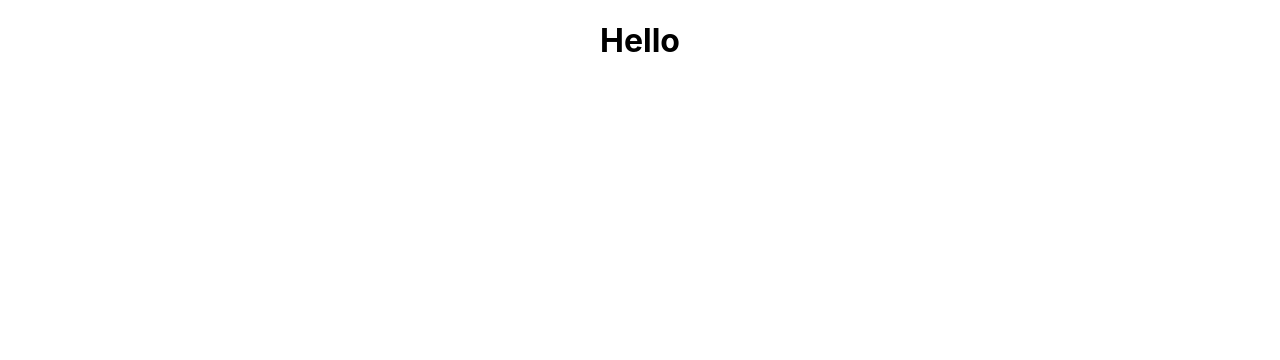
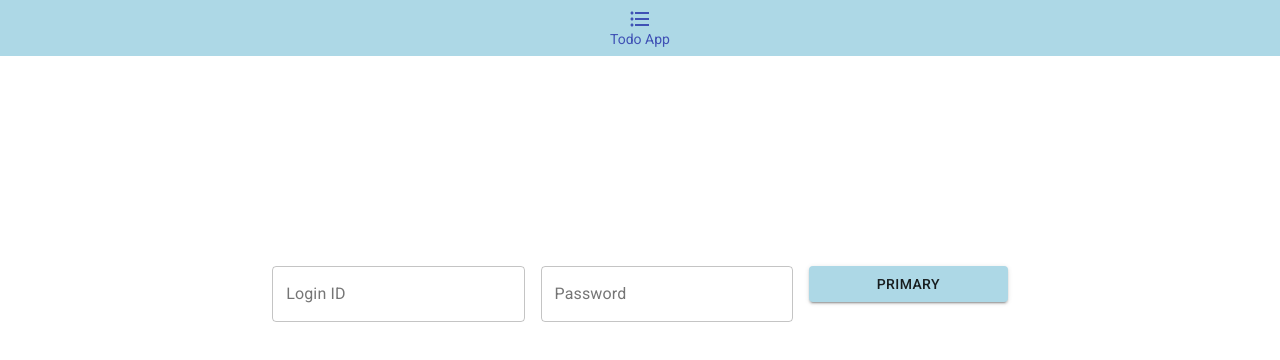
Before and after one commit to HarshNagra/todo-app-springboot-react, a React (Create React App) app in the folder frontend/todo-app-pwa/: page /login in a window 1280 px wide. Shown: the top 360 px of the page. Built offline with nearby package versions, Linux system fonts and the light colour scheme.

Commit message:
Login page first set up

```diff
--- a/frontend/todo-app-pwa/src/App.js
+++ b/frontend/todo-app-pwa/src/App.js
@@ -1,11 +1,14 @@
 import React from 'react';
-import logo from './logo.svg';
 import './App.css';
+import Navigation from "./components/navigation";
+import Login from "./components/login";
+
 
 function App() {
   return (
     <div className="App">
-      <h1>Hello</h1>
+      <Navigation/>
+      <Login/>
     </div>
   );
 }
--- /dev/null
+++ b/frontend/todo-app-pwa/src/components/login.js
@@ -0,0 +1,38 @@
+import React from 'react';
+import { makeStyles } from '@material-ui/core/styles';
+import TextField from '@material-ui/core/TextField';
+import Button from '@material-ui/core/Button';
+
+const useStyles = makeStyles((theme) => ({
+    root: {
+      '& > *': {
+        margin: theme.spacing(1),
+        width: '25ch',
+      },
+      paddingTop: '20ch'
+
+    },
+    button: {
+        backgroundColor: 'lightblue'
+    }
+  }));
+
+function App() {
+    const classes = useStyles();
+    return (
+    <div className={classes.App}>
+
+        <form className={classes.root} noValidate autoComplete="off">
+            <TextField id="loginId" label="Login ID" variant="outlined" />
+            <TextField id="password" label="Password" variant="outlined" />
+            <Button className={classes.button} variant="contained" color="blue" >
+                Primary
+            </Button>
+        </form>
+
+
+    </div>
+  );
+}
+
+export default App;
--- /dev/null
+++ b/frontend/todo-app-pwa/src/components/navigation.js
@@ -0,0 +1,32 @@
+import React from 'react';
+import { makeStyles } from '@material-ui/core/styles';
+import BottomNavigation from '@material-ui/core/BottomNavigation';
+import BottomNavigationAction from '@material-ui/core/BottomNavigationAction';
+import FormatListBulletedIcon from '@material-ui/icons/FormatListBulleted';
+
+const useStyles = makeStyles({
+    root: {
+        backgroundColor: 'lightblue'
+    },
+});
+
+function Navigation() {
+    const classes = useStyles();
+    const [value, setValue] = React.useState(0);
+  return (
+    <div className="App">
+        <BottomNavigation
+        value={value}
+        onChange={(event, newValue) => {
+            setValue(newValue);
+        }}
+        showLabels
+        className={classes.root}
+        >
+            <BottomNavigationAction label="Todo App" icon={<FormatListBulletedIcon />} />
+        </BottomNavigation>
+    </div>
+  );
+}
+
+export default Navigation;
```
